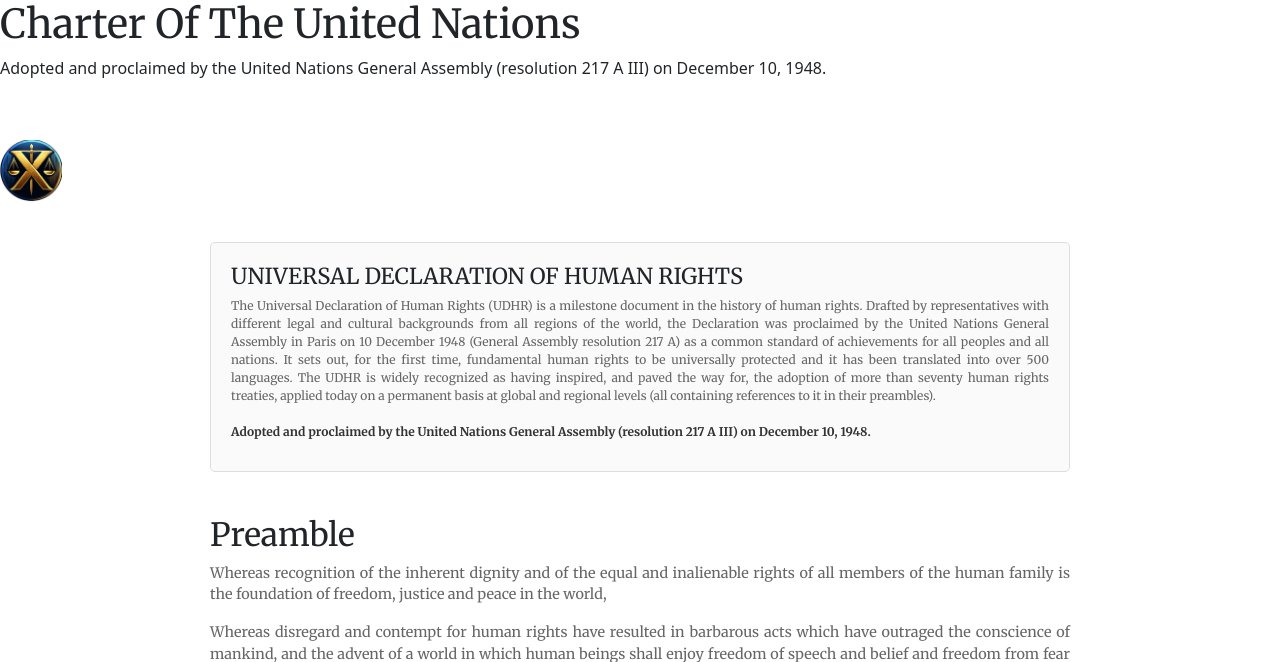
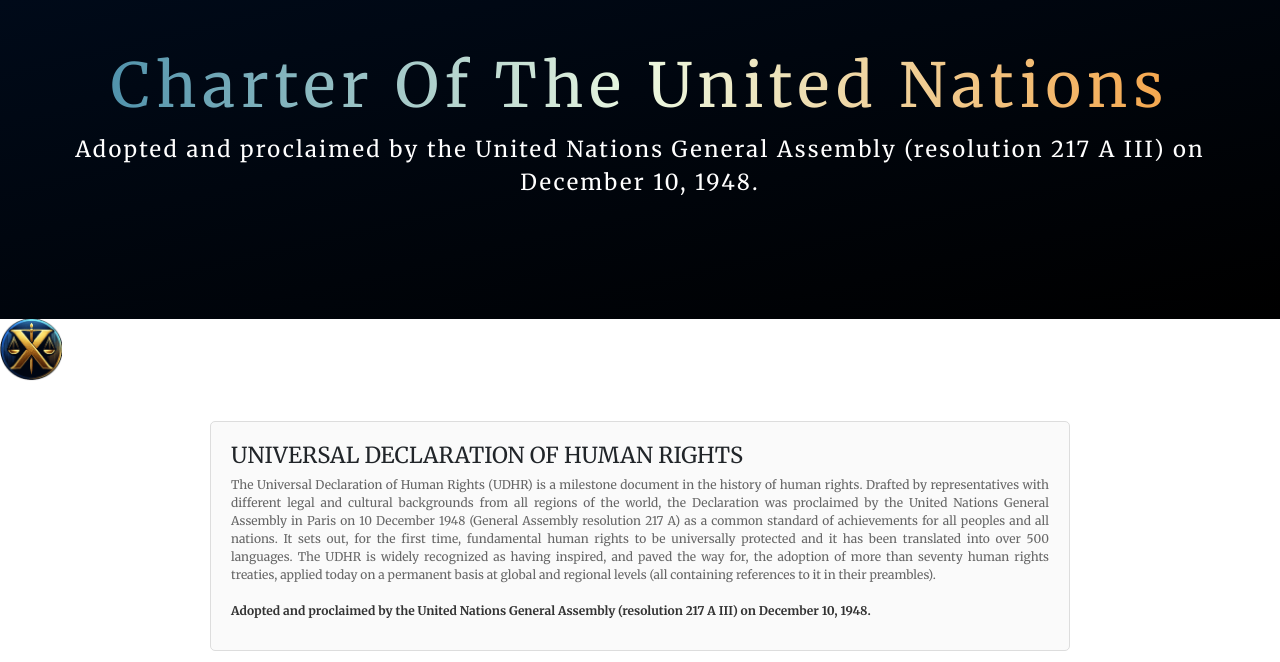
Before and after one commit to mrStudDev/xlexedu01, a Django app: page /humans/ in a window 1280 px wide. Shown: the part 56-718 px from the top of the page. Run offline with Django 4.2, Linux system fonts and the light colour scheme; data comes from the database, SQL or seed files in the repository; data that the repository does not hold is empty; some libraries are stand-ins or nearby versions.

Commit message:
css style

```diff
--- a/static/css/styles.css
+++ b/static/css/styles.css
@@ -32,7 +32,37 @@ p {
     font-size: 0.8em;
     font-family: 'Merriweather', serif;
 }
+.welcome-container {
+    text-align: center;
+    background: linear-gradient(to bottom right, #000a19, #000000);
+    padding: 20px;
+    font-family: 'Merriweather', serif;
+    color: white;
+}
+.hero-section  {
+    background: linear-gradient(to bottom right, #000a19, #000000);
+    font-family: 'Merriweather', serif;
+    color: white;
+    position: relative;
+    text-align: center;
+    padding-bottom: 19px;
+}
+.site-title {
+    font-size: 1.2rem;
+    margin-bottom: 10px;
+    font-family: 'Merriweather', serif;
+    position: relative;
+    background-image: linear-gradient(to right, #3f87a6, #ebf8e1, #f69d3c);
+    -webkit-background-clip: text;
+    color: transparent;
+    animation: titleGlow 3s infinite alternate;
+    letter-spacing: 0.1em;
+}
+#site-description{
+    font-size: 13px;
+    font-family: 'Merriweather', serif;
 
+}
 #title-post-h1 {
     font-size: 20px;
     font-family: 'Merriweather', serif;
@@ -600,6 +630,16 @@ a:hover {
     #title-post-h1 {
         font-size: 20px;
     }
+    .site-title {
+        font-size: 1.8rem;
+    }
+    #site-description{
+        font-size: 17px;
+        letter-spacing: 0.1em;
+    }
+    #typing-effect {
+        font-size: 16px;
+    }
 }
 
 @media (min-width: 540px) {
@@ -631,6 +671,19 @@ a:hover {
     p.card-description {
         font-size: 14px;
     }
+    .site-title {
+        font-size: 2.2rem;
+    }
+    #site-description{
+        font-size: 17px;
+        letter-spacing: 0.1em;
+    }
+    #typing-effect {
+        font-size: 16px;
+    }
+    .description-footer {
+        font-size: 14px;
+    }
 }
 @media (min-width: 575px) {
     p {
@@ -642,8 +695,21 @@ a:hover {
         font-size: 14px;
     }
 
+    .welcome-container {
+        padding: 50px;
+    }
+    .site-title {
+        font-size: 2.8rem;
+    }
+    #site-description{
+        font-size: 17px;
+        letter-spacing: 0.1em;
+    }
+    #typing-effect {
+        font-size: 17px;
+    }
     .description-footer {
-        font-size: 14px;
+        font-size: 15px;
     }
     .enunciado-pc {
         font-size: 13px;
@@ -668,6 +734,19 @@ a:hover {
     }
     ul li {
         font-size: 14px;
+    }
+    .welcome-container {
+        padding: 50px;
+    }
+    .site-title {
+        font-size: 2.8rem;
+    }
+    #site-description{
+        font-size: 17px;
+        letter-spacing: 0.1em;
+    }
+    #typing-effect {
+        font-size: 17px;
     }
     .description-footer {
         font-size: 15px;
@@ -699,6 +778,19 @@ a:hover {
     ul li {
         font-size: 15px;
     }
+    .welcome-container {
+        padding: 50px;
+    }
+    .site-title {
+        font-size: 3.0rem;
+    }
+    #site-description{
+        font-size: 20px;
+        letter-spacing: 0.1em;
+    }
+    #typing-effect {
+        font-size: 17px;
+    }
     .description-footer {
         font-size: 17px;
     }
@@ -729,8 +821,21 @@ a:hover {
     ul li {
         font-size: 15px;
     }
+    .welcome-container {
+        padding: 50px;
+    }
+    .site-title {
+        font-size: 3.8rem;
+    }
+    #site-description{
+        font-size: 22px;
+        letter-spacing: 0.1em;
+    }
+    #typing-effect {
+        font-size: 18px;
+    }
     .description-footer {
-        font-size: 17px;
+        font-size: 20px;
     }
     .enunciado-pc {
         font-size: 14px;
@@ -762,6 +867,19 @@ a:hover {
     ul li {
         font-size: 15px;
     }
+    .welcome-container {
+        padding: 50px;
+    }
+    .site-title {
+        font-size: 3.8rem;
+    }
+    #site-description{
+        font-size: 22px;
+        letter-spacing: 0.1em;
+    }
+    #typing-effect {
+        font-size: 18px;
+    }
     .description-footer {
         font-size: 20px;
     }
```
Also changed, not shown: other parts of static/css/styles.css (+39 -0 lines).
